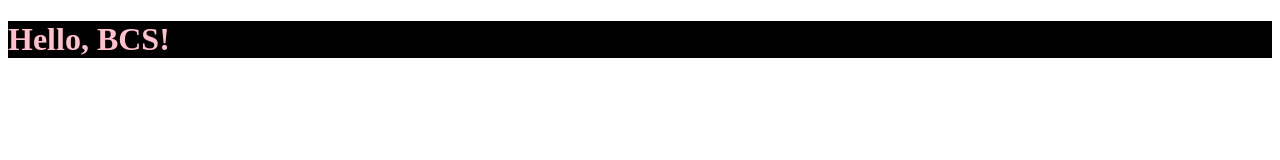
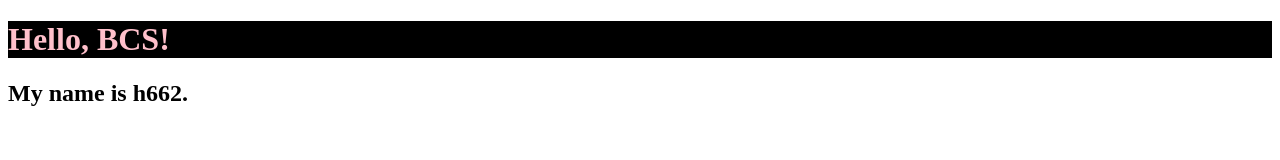
Before and after one commit to h662/hello-bcs4-2, a plain HTML site: page index.html in a window 1280 px wide. Drawn offline with Linux system fonts and the light colour scheme.

Commit message:
Add my name

```diff
--- a/index.html
+++ b/index.html
@@ -8,6 +8,7 @@
   </head>
   <body>
     <h1>Hello, BCS!</h1>
+    <h2>My name is h662.</h2>
     <script src="main.js"></script>
   </body>
 </html>
```
